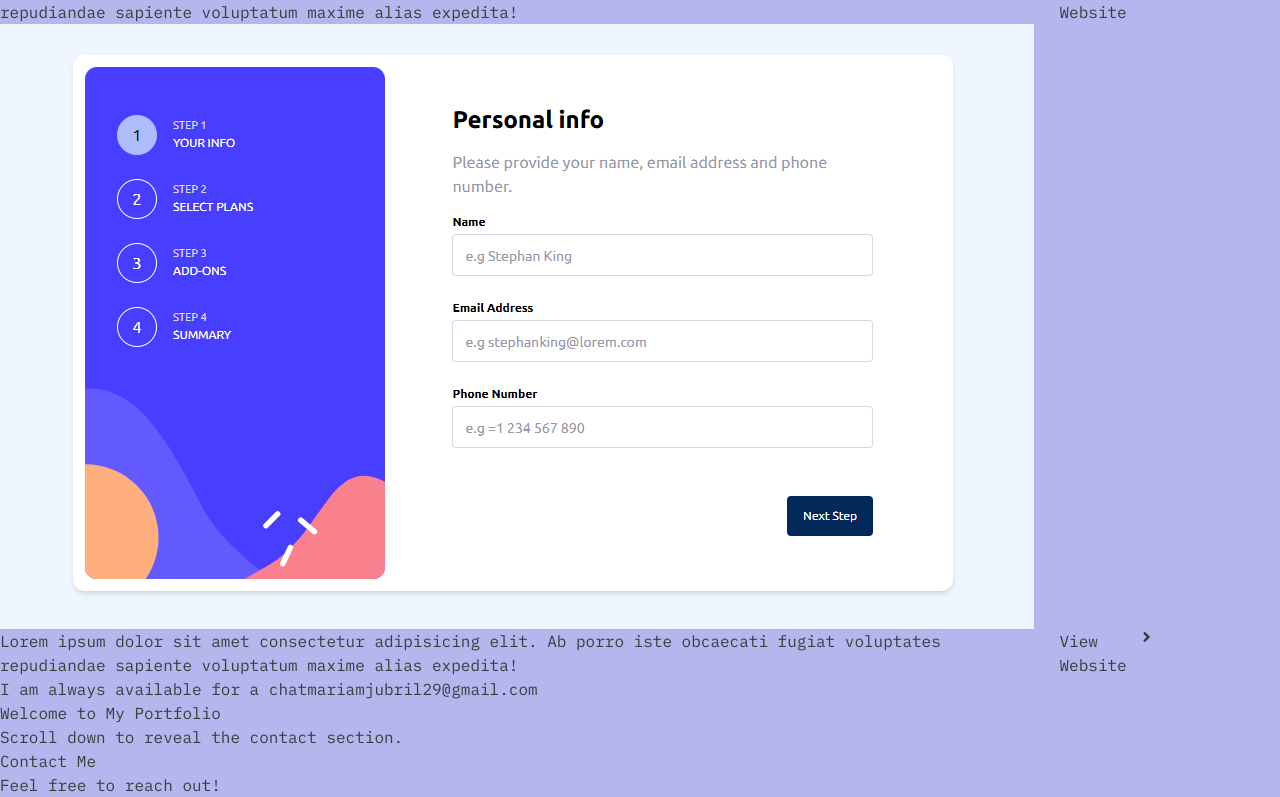
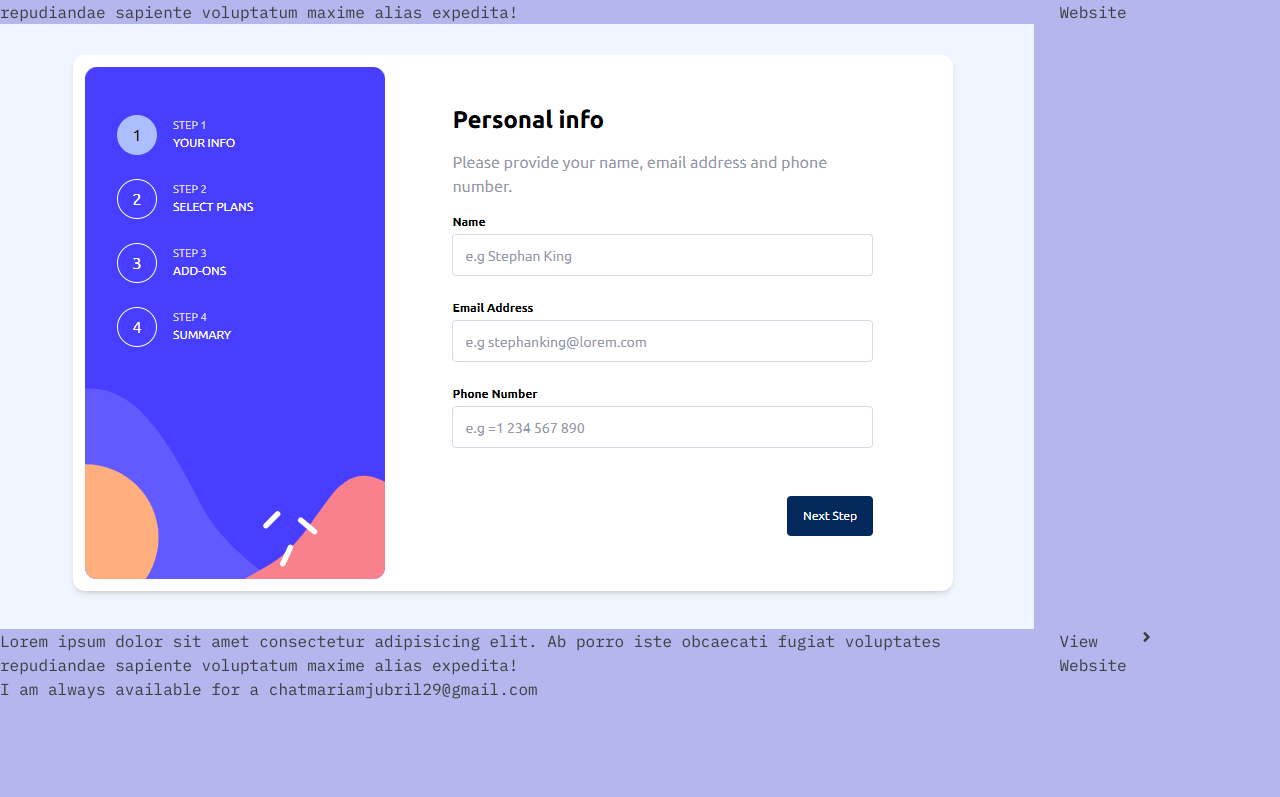
Before and after one commit to JMariam/my_portfolio, a Next.js app: page / in a window 1280 px wide. Shown: the part 1938-2735 px from the top of the page. After the commit the page ends 2639 px from the top, so only its background shows below. Built offline with nearby package versions, Linux system fonts and the light colour scheme.

Commit message:
contacts

```diff
--- a/src/Components/ScrollEffect.tsx
+++ b/src/Components/ScrollEffect.tsx
@@ -1,46 +1,75 @@
 "use client"
 
-import { useEffect } from "react";
-import gsap from "gsap";
-import ScrollTrigger from "gsap/ScrollTrigger";
+// import { useEffect } from "react";
+// import gsap from "gsap";
+// import ScrollTrigger from "gsap/ScrollTrigger";
 
-gsap.registerPlugin(ScrollTrigger);
+// gsap.registerPlugin(ScrollTrigger);
 
-const ScrollEffect = () => {
+// const ScrollEffect = () => {
+//   useEffect(() => {
+//     const timeline = gsap.timeline({
+//       scrollTrigger: {
+//         trigger: ".main-content", // Section triggering the animation
+//         start: "top top", // Start when the top of .main-content reaches the top of the viewport
+//         end: "bottom top", // End when the bottom of .main-content reaches the top of the viewport
+//         scrub: true, // Sync animation with scroll
+//       },
+//     });
+
+//     timeline
+//       .to(".main-content", { yPercent: -100, ease: "none" }) // Slide the main content up
+//       .to(".contact-section", { yPercent: 0, ease: "none" }, 0); // Reveal the contact section
+//   }, []);
+
+//   return (
+//     <div className="container">
+//       {/* Main Content Section */}
+//       <section className="main-content h-screen bg-gray-200 flex items-center justify-center">
+//         <div>
+//           <h1 className="text-4xl font-bold">Welcome to My Portfolio</h1>
+//           <p className="text-lg mt-4">Scroll down to reveal the contact section.</p>
+//         </div>
+//       </section>
+
+//       {/* Contact Section */}
+//       <section className="contact-section h-screen bg-gray-800 text-white flex items-center justify-center translate-y-full">
+//         <div>
+//           <h2 className="text-4xl font-bold">Contact Me</h2>
+//           <p className="text-lg mt-4">Feel free to reach out!</p>
+//         </div>
+//       </section>
+//     </div>
+//   );
+// };
+
+// export default ScrollEffect;
+
+
+import React, { useEffect, useRef } from 'react';
+
+const ScrollAnimation: React.FC<{ children: React.ReactNode }> = ({ children }) => {
+  const contactRef = useRef<HTMLDivElement>(null);
+
   useEffect(() => {
-    const timeline = gsap.timeline({
-      scrollTrigger: {
-        trigger: ".main-content", // Section triggering the animation
-        start: "top top", // Start when the top of .main-content reaches the top of the viewport
-        end: "bottom top", // End when the bottom of .main-content reaches the top of the viewport
-        scrub: true, // Sync animation with scroll
-      },
-    });
+    const handleScroll = () => {
+      const scrollPosition = window.scrollY;
+      const contactSection = contactRef.current;
 
-    timeline
-      .to(".main-content", { yPercent: -100, ease: "none" }) // Slide the main content up
-      .to(".contact-section", { yPercent: 0, ease: "none" }, 0); // Reveal the contact section
+      if (contactSection) {
+        const contactTop = contactSection.getBoundingClientRect().top + scrollPosition;
+        if (scrollPosition >= contactTop - window.innerHeight) {
+          contactSection.style.transform = `translateY(${Math.min((contactTop - scrollPosition), 0)}px)`;
+        }
+      }
+    };
+
+    window.addEventListener('scroll', handleScroll);
+
+    return () => window.removeEventListener('scroll', handleScroll);
   }, []);
 
-  return (
-    <div className="container">
-      {/* Main Content Section */}
-      <section className="main-content h-screen bg-gray-200 flex items-center justify-center">
-        <div>
-          <h1 className="text-4xl font-bold">Welcome to My Portfolio</h1>
-          <p className="text-lg mt-4">Scroll down to reveal the contact section.</p>
-        </div>
-      </section>
-
-      {/* Contact Section */}
-      <section className="contact-section h-screen bg-gray-800 text-white flex items-center justify-center translate-y-full">
-        <div>
-          <h2 className="text-4xl font-bold">Contact Me</h2>
-          <p className="text-lg mt-4">Feel free to reach out!</p>
-        </div>
-      </section>
-    </div>
-  );
+  return <div ref={contactRef}>{children}</div>;
 };
 
-export default ScrollEffect;
+export default ScrollAnimation;
--- a/src/app/page.tsx
+++ b/src/app/page.tsx
@@ -11,7 +11,7 @@ import { IoMailOpen } from "react-icons/io5";
 
 import Projects from "@/Components/Projects";
 import Contacts from "@/Components/Contacts";
-import ScrollEffect from "@/Components/ScrollEffect";
+import ScrollAnimation from "@/Components/ScrollEffect";
 
 export default function Home() {
   return (
@@ -62,8 +62,10 @@ export default function Home() {
 
       <Projects />
 
+
+      <ScrollAnimation>
       <Contacts />
-      <ScrollEffect />
+      </ScrollAnimation>
     </Layout>
   );
 }
```
